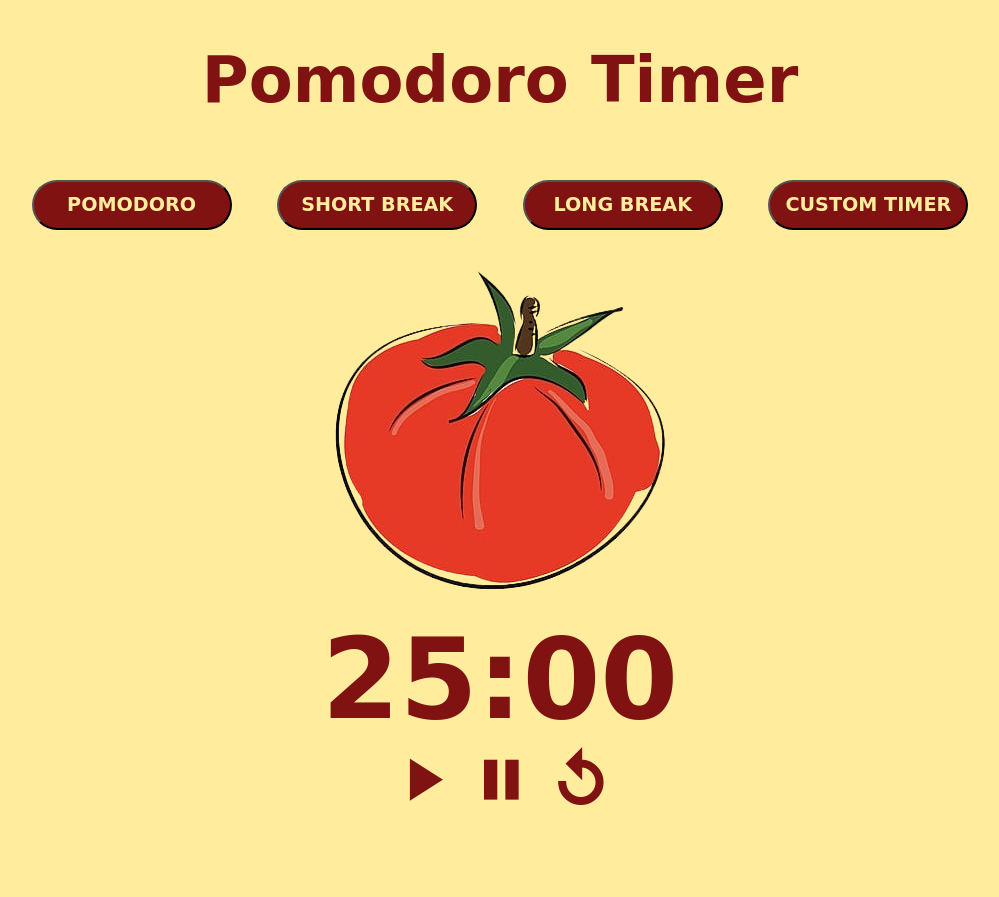
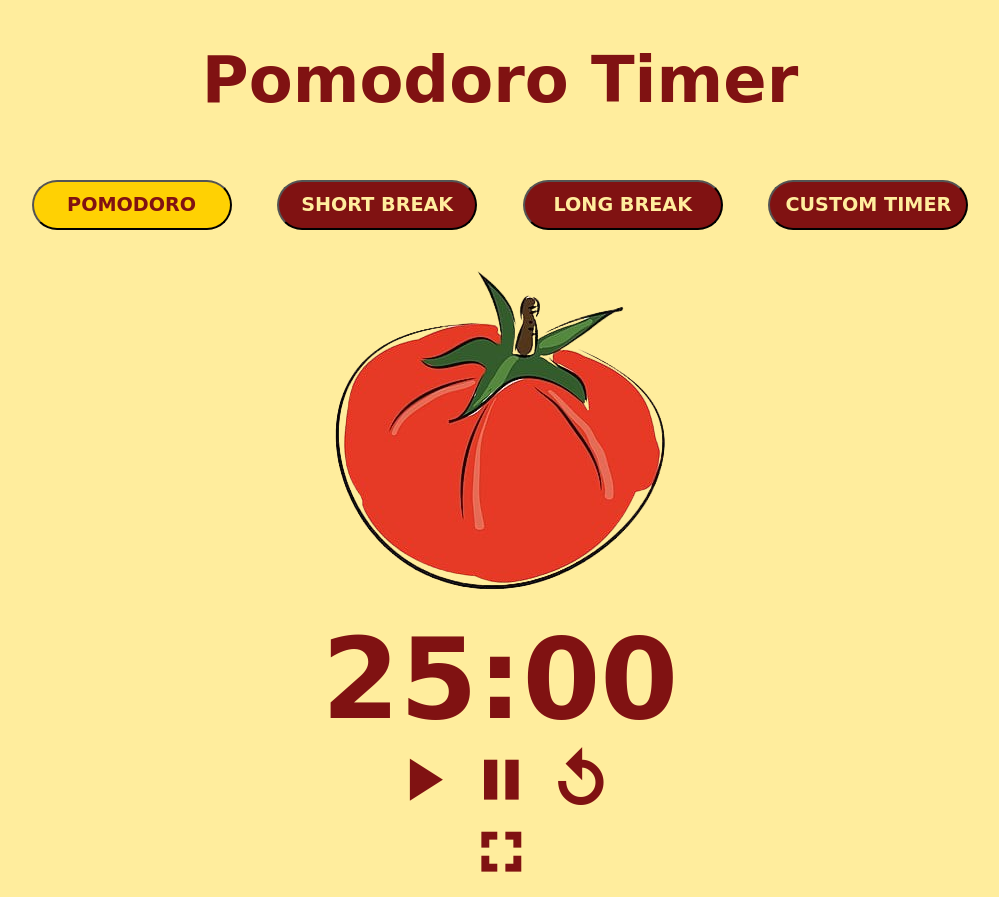
Before and after one commit to nganLikeable/tomatoBudTimer, a plain HTML site: page index.html in a window 1280 px wide. Both pictures are taken after a click on the button "POMODORO". Shown: the whole page, without its empty margins (140-1139 px from the left). Before the commit the page ends 829 px from the top, so only its background shows below. Drawn offline with nearby package versions, Linux system fonts and the light colour scheme.

Commit message:
added active button color

```diff
--- a/index.html
+++ b/index.html
@@ -69,6 +69,9 @@
       </div>
 
       <audio id="audio" src="ding.mp3"></audio>
+      <div id="toggle">
+        <i class="material-icons">fullscreen</i>
+      </div>
     </div>
     <script src="timer.js"></script>
   </body>
--- a/stylesheet.css
+++ b/stylesheet.css
@@ -24,15 +24,23 @@ button {
   background-color: rgb(128, 18, 18);
   color: rgba(255, 237, 157);
   margin: 20px;
+  transition-duration: 0.5s;
 }
 
 .option-button button:hover {
-  background-color: rgb(175, 53, 53);
+  background-color: rgb(194, 59, 59);
+  box-shadow: 0 8px 16px 0 rgba(0, 0, 0, 0.2), 0 6px 20px 0 rgba(0, 0, 0, 0.19);
 }
-.option-button button:active {
-  background-color: rgb(83, 4, 4);
+/* .option-button button:active {
+  background-color: rgb(128, 18, 18);
+} */
+.option-button button.special {
+  background-color: rgb(255, 209, 3);
+  color: rgb(128, 18, 18);
 }
-
+.option-button button.special:hover {
+  background-color: rgb(255, 178, 91);
+}
 #timer-display {
   font-size: 7rem;
 }
@@ -73,6 +81,7 @@ button {
 .form-group input:focus {
   border: 3px outset rgb(128, 18, 18);
 }
+
 /*acting as a fill screen semi-transparetn overlay onto the current screen*/
 .modal {
   display: none;
--- a/timer.js
+++ b/timer.js
@@ -132,3 +132,19 @@ saveButton.addEventListener("click", saveCustomTime);
 // save the to-do for later
 // add full mode
 // Close modal if clicking outside the modal content (backdrop)
+// show the countdown time on the tab
+// add the effect to the current active button - lastMode
+// add upload background options or offer a library of backgrounds/images to choose from
+
+// Keep active after click on button
+const optionBtnList = document.querySelectorAll(".option-button button");
+optionBtnList.forEach((btnEl) => {
+  btnEl.addEventListener("click", () => {
+    // remove current active button's special class in CSS
+    // classList returns css classNames
+    document.querySelectorAll(".option-button button").forEach((btn) => {
+      btn.classList.remove("special");
+    });
+    btnEl.classList.add("special");
+  });
+});
```
